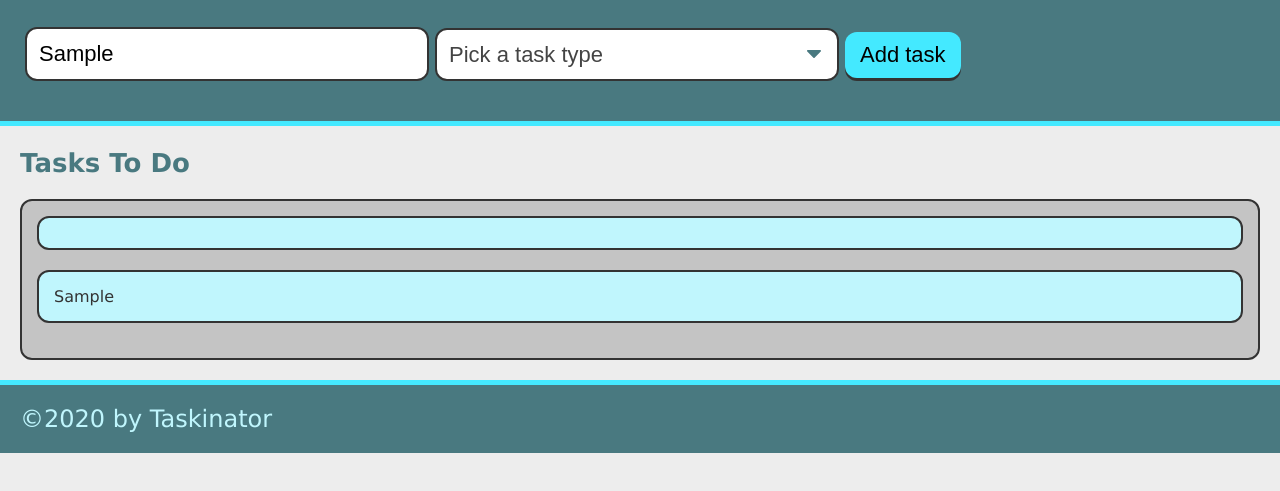
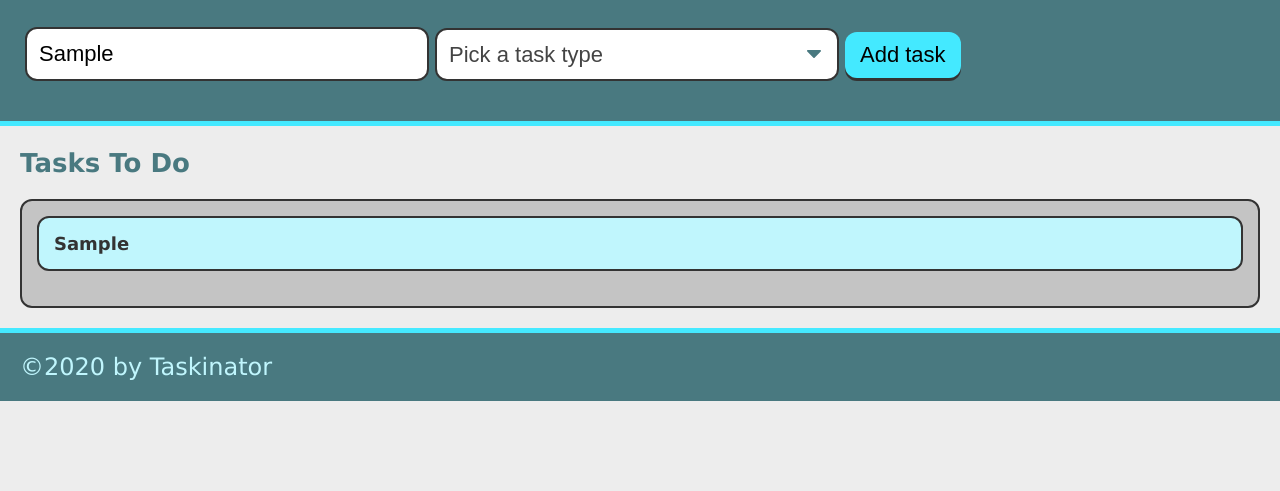
Before and after one commit to sallaball/Taskinator, a plain HTML site: page index.html in a window 1280 px wide. Both pictures are taken after typing "Sample" into the empty fields and a click on the button "Add task". Shown: the part 115-606 px from the top of the page. Drawn offline with Linux system fonts and the light colour scheme.

Commit message:
made the input fields work

```diff
--- a/assets/js/script.js
+++ b/assets/js/script.js
@@ -6,9 +6,15 @@ var createTaskHandler = function(event) {
     event.preventDefault();
 
     var taskNameInput = document.querySelector("input[name='task-name']").value;
+    var taskTypeInput = document.querySelector("select[name='task-type']").value;
     var listItemEl = document.createElement("li");
-    listItemEl.className = "task-item";
-    listItemEl.textContent = taskNameInput;
+        listItemEl.className = "task-item";
+
+    var taskInfoEl = document.createElement("div");
+    taskInfoEl.className = "task-info";
+    taskInfoEl.innerHTML = "<h3 class='task-name'>" + taskNameInput + "</h3><span class='task-type'>" + taskTypeInput + "</span>";
+    listItemEl.appendChild(taskInfoEl);
+
     tasksToDoEl.appendChild(listItemEl);
 
 };
--- a/index.html
+++ b/index.html
@@ -36,9 +36,7 @@
         <section class="task-list-wrapper">
         <h2 class="list-title">Tasks To Do</h2>
             <ul class="task-list" id="tasks-to-do">
-                <li class="task-item">
 
-                </li>
             </ul>
         </section>
     </main>
```
